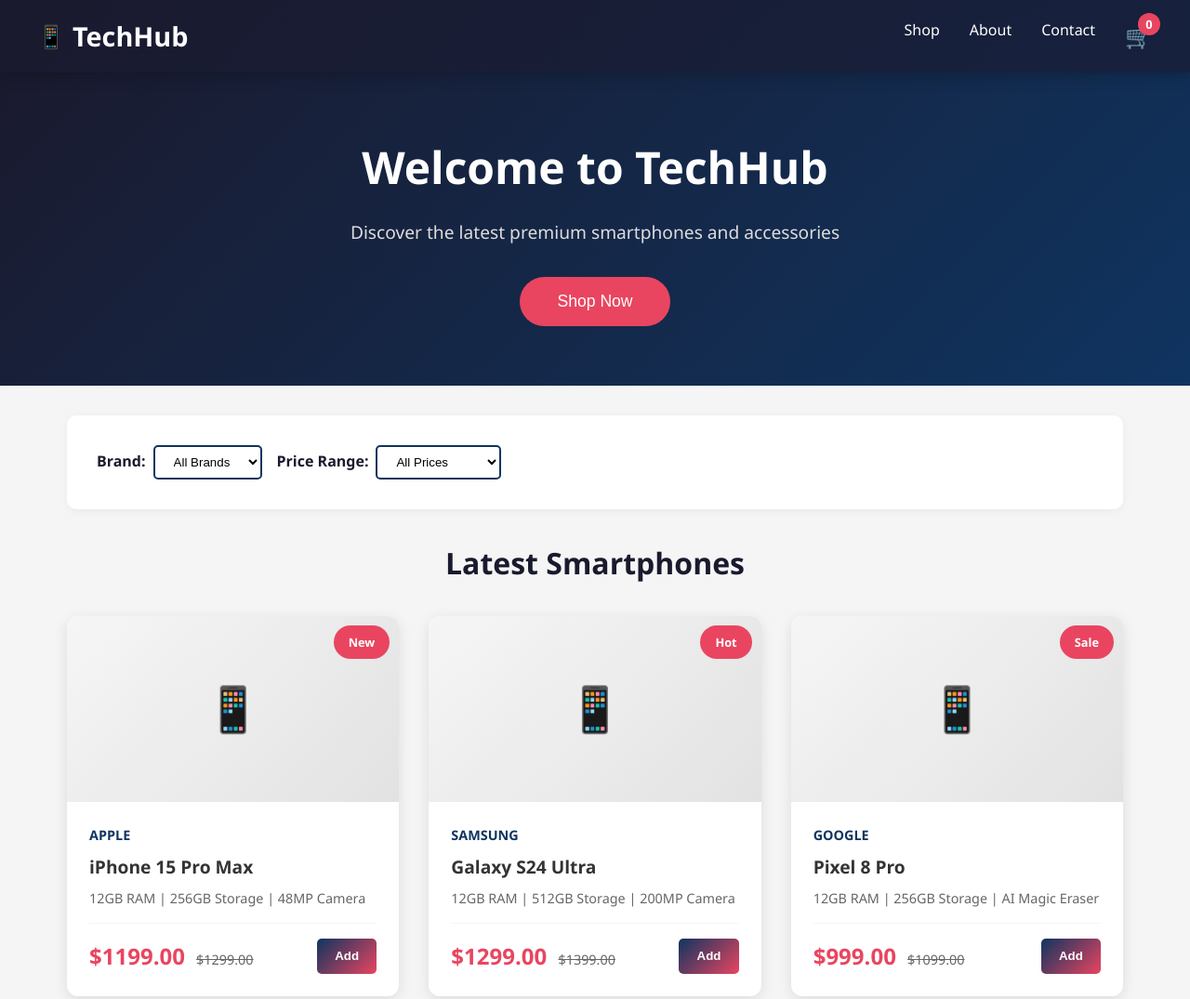
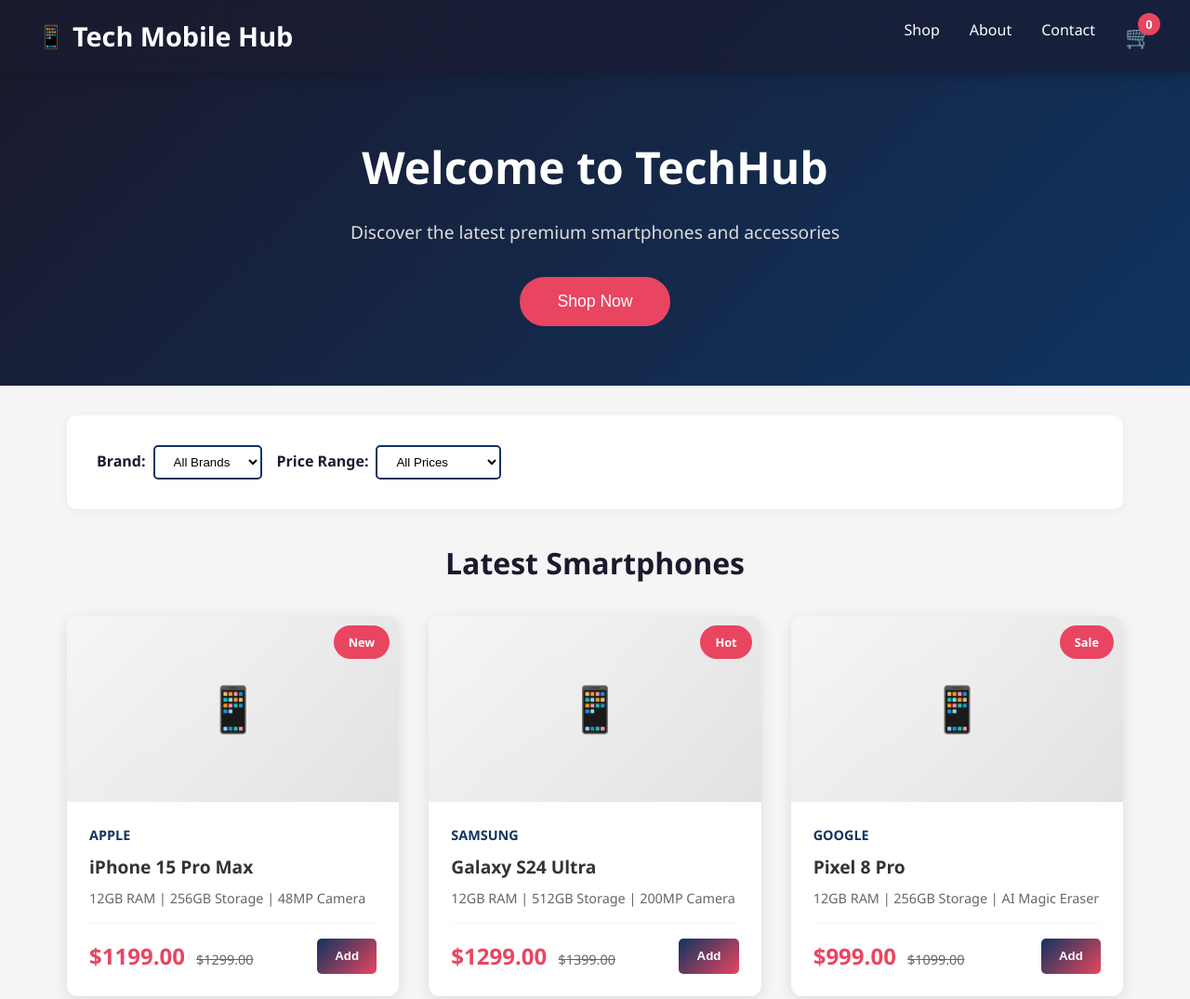
Before and after one commit to nandukanukolanu/mobile-store, a plain HTML site: page index.html in a window 1280 px wide. Shown: the top 1075 px of the page at 93% size. Drawn offline with Linux system fonts and the light colour scheme.

```diff
--- a/index.html
+++ b/index.html
@@ -530,7 +530,7 @@
     <!-- Navigation -->
     <nav>
         <div class="nav-container">
-            <div class="logo">TechHub</div>
+            <div class="logo">Tech Mobile Hub</div>
             <ul class="nav-links">
                 <li><a onclick="scrollToProducts()">Shop</a></li>
                 <li><a href="#about">About</a></li>
```
Also changed, not shown: 1 other file.
